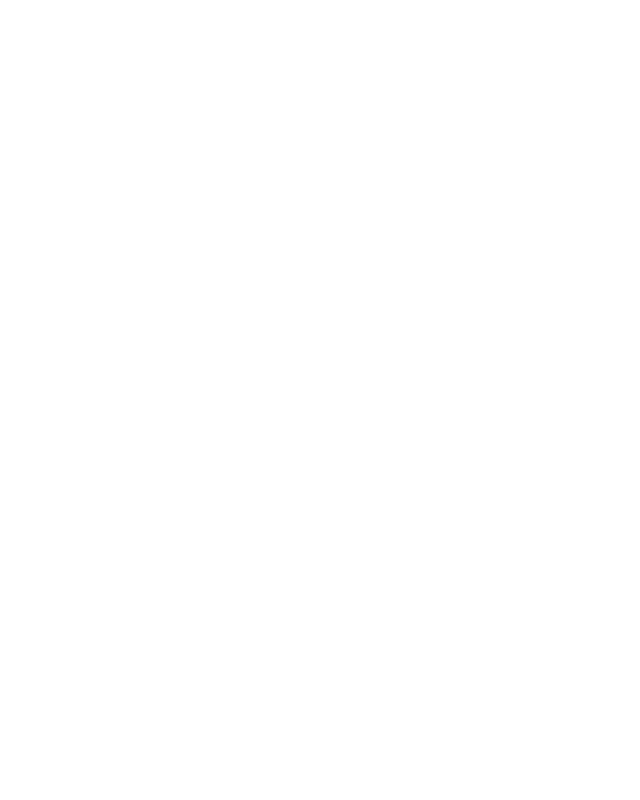
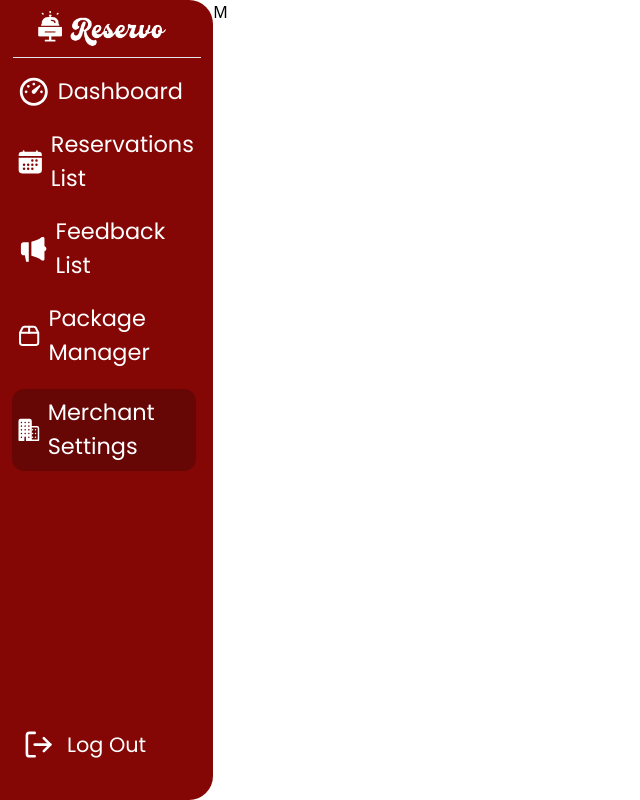
Before and after one commit to EXEcuted-tech/reservo-web, a React (Create React App) app: page /merchsettings in a window 1280 px wide. Before the commit this address had no page. Shown: the whole page, without its empty margins (0-640 px from the left). Built offline with nearby package versions, Linux system fonts and the light colour scheme.

Commit message:
[update] Layout and routes

```diff
--- a/src/App.tsx
+++ b/src/App.tsx
@@ -18,6 +18,8 @@
 import AdminDashboard from './pages/admin/dashboard/dashBoard';
 import MerchantReview from './pages/admin/review/merchantReview';
 import AccountList from './pages/admin/accountlist/accountList';
+import MerchSettings from './pages/merchant/settings/merchSettings';
+import FeedbackList from './pages/merchant/feedbackList/feedbackList';
 
 function App() {
   return (
@@ -41,7 +43,9 @@
           <Route element={<MerchantLayout />}>
             <Route path="/merchdash" element={<MerchDashboard />}/>
             <Route path="/reservationlist" element={<ReserveList />}/>
+            <Route path="/feedbacklist" element={<FeedbackList />}/>
             <Route path="/packagemanager" element={<PackageManager />}/>
+            <Route path="/merchsettings" element={<MerchSettings />}/>
             {/* Insert your page here */}
           </Route>
           <Route element={<AdminLayout />}>
--- /dev/null
+++ b/src/components/headers/MerchAdHeader.tsx
@@ -0,0 +1,25 @@
+import React from 'react';
+import { IconType } from 'react-icons/lib';
+import { BiSolidUserCircle } from 'react-icons/bi';
+
+interface MerchAdHeaderProps {
+  icon: IconType; // React icon component type
+  title: string;
+}
+
+const MerchAdHeader: React.FC<MerchAdHeaderProps> = ({ icon: Icon, title }) => {
+  return (
+    <div className='font-poppins flex items-center w-[100%] h-[5vh] py-[3%]'>
+        <div className='flex items-center w-[85%] ml-[2%]'>
+            <Icon className='mr-[1%] text-[3em] mt-[0.5%]' />
+            <h1 className='font-medium text-[2.2em]'>{title}</h1>
+        </div>
+        <div className='flex items-center w-[15%]'>
+            <BiSolidUserCircle className='text-black text-[2.5em] mr-[2%]'/>
+            <p className='text-[1.1em]'>Kathea Mari</p>
+        </div>
+    </div>
+  );
+};
+
+export default MerchAdHeader;
--- a/src/components/headers/UserHeader.tsx
+++ b/src/components/headers/UserHeader.tsx
@@ -1,11 +1,27 @@
-import React,{useState } from 'react'
+import React,{useState,useEffect} from 'react'
 import logo from '../../assets/temp-logo-2.png'
 import {BiSolidUserCircle} from 'react-icons/bi'
 import {AiOutlineDown} from 'react-icons/ai'
 import {RiLoginCircleFill} from 'react-icons/ri'
+import {useNavigate} from 'react-router-dom';
 
 const UserHeader = () => {
   const [showMenu,setShowMenu] = useState(false);
+
+  const [urlPart, setUrlPart] = useState('');
+
+  const navigate = useNavigate();
+
+  useEffect(() => {
+    const pathParts = window.location.pathname.split('/');
+    if (pathParts.length >= 2) {
+      setUrlPart(pathParts[1]);
+    }
+  }, [window.location.pathname]);
+
+  const handleMenuItemClick = (path:string, status:boolean) => {
+    navigate(path);
+  };
 
   return (
     <div className='font-poppins flex bg-white text-white h-[6rem]'>
@@ -15,9 +31,15 @@
         <div className='w-[30%] flex items-center'>
           <nav>
             <ul className='flex text-[1.2em] text-black'>
-              <li className='mr-28 hover:text-[#DD2803] cursor-pointer hover:animate-zoom-in-end'>Home</li>
-              <li className='mr-28 hover:text-[#DD2803] cursor-pointer hover:animate-zoom-in-end'>About Us</li>
-              <li className='hover:text-[#DD2803] cursor-pointer hover:animate-zoom-in-end'>Eatery Choices</li>
+              <li className={`mr-28 hover:text-[#DD2803] cursor-pointer hover:animate-zoom-in-end
+                              ${urlPart === '' ? 'text-[#DD2803]' : ''}`}
+                onClick={()=>{navigate('/')}}>Home</li>
+              <li className={`mr-28 hover:text-[#DD2803] cursor-pointer hover:animate-zoom-in-end
+                            ${urlPart === 'about' ? 'text-[#DD2803]' : ''}`}
+                onClick={()=>{navigate('/about')}}>About Us</li>
+              <li className={`hover:text-[#DD2803] cursor-pointer hover:animate-zoom-in-end
+                            ${urlPart === '/eaterychoice' ? 'text-[#DD2803]' : ''}`}
+                onClick={()=>{navigate('/eaterychoice')}}>Eatery Choices</li>
             </ul>
           </nav>
         </div>
--- /dev/null
+++ b/src/components/sidebar/AdminSide.tsx
@@ -0,0 +1,51 @@
+import React,{useState,useEffect} from 'react'
+import {useNavigate} from 'react-router-dom';
+import logo from '../../assets/temp-logo-2w.png'
+import {RiDashboard3Line} from 'react-icons/ri'
+import {MdAccountBox, MdRateReview} from 'react-icons/md'
+import { FiLogOut } from 'react-icons/fi';
+
+
+const AdminSide = () => {
+    const [urlPart, setUrlPart] = useState('');
+
+    const navigate = useNavigate();
+
+    useEffect(() => {
+      const pathParts = window.location.pathname.split('/');
+      if (pathParts.length >= 2) {
+        setUrlPart(pathParts[1]);
+      }
+    }, [window.location.pathname]);
+
+    return (
+      <div className='font-poppins'>
+          <div className='text-center'>
+              <img src={logo} alt='Reservo Logo' className='mx-[18%] my-[5%] w-[60%]'/>
+          </div>
+          <hr className='mx-[6%]'/>
+          <div className='text-white mx-[8%] my-[8%]'>
+              <ul>
+                  <li className={`flex items-center text-[1.4em] mb-[11%] hover:bg-[#660605] hover:px-[3%] hover:py-[4%] hover:ml-[-3%] hover:rounded-xl
+                      hover:cursor-pointer hover:animate-small-fade-in-down hover:mb-[3%] ${urlPart === 'admindash' ? 'bg-[#660605] px-[3%] py-[4%] ml-[-3%] rounded-xl mb-[3%]' : ''}`}
+                      onClick={()=>{ navigate('/admindash')}}>
+                      <RiDashboard3Line className='mr-[4%] text-[1.5em] '/> Dashboard</li>
+                  <li className={`flex items-center text-[1.4em] mb-[11%] hover:bg-[#660605] hover:px-[3%] hover:py-[4%] hover:ml-[-3%] hover:rounded-xl
+                      hover:cursor-pointer hover:animate-small-fade-in-down hover:mb-[3%] ${urlPart === 'accountlist' ? 'bg-[#660605] px-[3%] py-[4%] ml-[-3%] rounded-xl mb-[3%]' : ''}`}
+                      onClick={()=>{navigate('/accountlist')}}>
+                      <MdAccountBox className='mr-[4%] text-[1.5em]'/> Accounts List</li>
+                  <li className={`flex items-center text-[1.4em] mb-[11%] hover:bg-[#660605] hover:px-[3%] hover:py-[4%] hover:ml-[-3%] hover:rounded-xl
+                      hover:cursor-pointer hover:animate-small-fade-in-down hover:mb-[3%] ${urlPart === 'review' ? 'bg-[#660605] px-[3%] py-[4%] ml-[-3%] rounded-xl mb-[3%]' : ''}`}
+                      onClick={()=>{navigate('/review')}}>
+                      <MdRateReview className='mr-[4%] text-[1.5em]'/> Merchant Manager</li>
+              </ul>
+          </div>
+          <div className='fixed bottom-[5%] ml-[1.8%] w-full'
+              onClick={()=>{navigate('/logout')}}>
+              <p className='flex items-center text-[1.3em] text-white hover:text-[#D9D9D9] hover:cursor-pointer'><FiLogOut className='mr-[1%] text-[1.5em]'/> Log Out</p>
+          </div>
+      </div>
+    )
+}
+
+export default AdminSide
--- a/src/components/sidebar/MerchantSide.tsx
+++ b/src/components/sidebar/MerchantSide.tsx
@@ -1,4 +1,5 @@
-import React,{useState} from 'react'
+import React,{useState,useEffect} from 'react'
+import {useNavigate} from 'react-router-dom';
 import colors from '../../common/colors'
 import logo from '../../assets/temp-logo-2w.png'
 import {RiDashboard3Line,RiMegaphoneFill} from 'react-icons/ri'
@@ -8,13 +9,21 @@
 
 const MerchantSide = () => {
   const [showMore,setShowMore] = useState(false)
-  const [selectAllBook,setSelectAllBook] = useState(false)
-  const [selectUpcoming,setSelectUpcoming] = useState(false)
-  const [selectFinished,setSelectFinished] = useState(false)
-  const [selectDash,setSelectDash] = useState(false)
-  const [selectFeed,setSelectFeed] = useState(false)
-  const [selectPack,setSelectPack] = useState(false)
-  const [selectSettings,setSelectSettings] = useState(false)
+  const [urlPart, setUrlPart] = useState('');
+
+  const navigate = useNavigate();
+
+  useEffect(() => {
+    const pathParts = window.location.pathname.split('/');
+    if (pathParts.length >= 2) {
+      setUrlPart(pathParts[1]);
+    }
+  }, [window.location.pathname]);
+
+  const handleMenuItemClick = (path:string, status:boolean) => {
+    navigate(path);
+    setShowMore(status);
+  };
 
   return (
     <div className='font-poppins'>
@@ -24,37 +33,39 @@
         <hr className='mx-[6%]'/>
         <div className='text-white mx-[8%] my-[8%]'>
             <ul>
-                <li className='flex items-center text-[1.4em] mb-[11%] hover:bg-[#660605] hover:px-[3%] hover:py-[4%] hover:ml-[-3%] hover:rounded-xl
-                    hover:cursor-pointer hover:animate-small-fade-in-down hover:mb-[3%]'
-                    onClick={()=>{setShowMore(false)}}>
+                <li className={`flex items-center text-[1.4em] mb-[11%] hover:bg-[#660605] hover:px-[3%] hover:py-[4%] hover:ml-[-3%] hover:rounded-xl
+                    hover:cursor-pointer hover:animate-small-fade-in-down hover:mb-[3%] ${urlPart === 'merchdash' ? 'bg-[#660605] px-[3%] py-[4%] ml-[-3%] rounded-xl mb-[3%]' : ''}`}
+                    onClick={()=>{ handleMenuItemClick('/merchdash',false)}}>
                     <RiDashboard3Line className='mr-[4%] text-[1.5em] '/> Dashboard</li>
-                <li className={`flex items-center text-[1.4em] hover:cursor-pointer  ${showMore==false
+
+                <li className={`flex items-center text-[1.4em] hover:cursor-pointer  ${urlPart !== 'reservationlist' && showMore===false
                 ? 'mb-[11%] hover:mb-[3%] hover:bg-[#660605] hover:px-[3%] hover:py-[4%] hover:ml-[-3%] hover:rounded-xl hover:animate-small-fade-in-down '
                 : 'bg-[#660605] rounded-xl px-[3%] py-[4%] hover:mb-[0] ml-[-3%]'}`}
-                    onClick={()=>{setShowMore(!showMore)}}>
+                    onClick={()=>{handleMenuItemClick('/reservationlist',false)}}>
                     <IoCalendar className='mr-[4%] text-[1.5em]'/> Reservations List</li>
-                { showMore &&
+                { showMore || urlPart==='reservationlist'  &&
                    <ul className='text-white ml-[15%] mr-[5%] text-[1.2em] bg-[#912D2C] pl-[10%] py-[5%] rounded-b-2xl'>
                     <li className='my-[5%] hover:cursor-pointer hover:bg-[#660605] hover:ml-[-15%] hover:pl-[15%] hover:py-[1%]'>All Bookings</li>
                     <li className='mb-[5%] hover:cursor-pointer hover:bg-[#660605] hover:ml-[-15%] hover:pl-[15%] hover:py-[1%]'>Upcoming</li>
                     <li className='mb-[5%] hover:cursor-pointer hover:bg-[#660605] hover:ml-[-15%] hover:pl-[15%] hover:py-[1%]'>Finished</li>
                    </ul>
                 }
-                <li className='flex items-center text-[1.4em] mb-[11%] hover:bg-[#660605] hover:px-[3%] hover:py-[4%] hover:ml-[-3%] hover:rounded-xl
-                    hover:cursor-pointer hover:animate-small-fade-in-down hover:mb-[3%]'
-                    onClick={()=>{setShowMore(false)}}>
+                <li className={`flex items-center text-[1.4em] mb-[11%] hover:bg-[#660605] hover:px-[3%] hover:py-[4%] hover:ml-[-3%] hover:rounded-xl
+                    hover:cursor-pointer hover:animate-small-fade-in-down hover:mb-[3%] ${urlPart === 'feedbacklist' ? 'bg-[#660605] px-[3%] py-[4%] ml-[-3%] rounded-xl mb-[3%]' : ''}`}
+                    onClick={()=>{handleMenuItemClick('/feedbacklist',false)}}>
                     <RiMegaphoneFill className='mr-[4%] text-[1.5em]'/> Feedback List</li>
-                <li className='flex items-center text-[1.4em] mb-[11%] hover:bg-[#660605] hover:px-[3%] hover:py-[4%] hover:ml-[-3%] hover:rounded-xl
-                    hover:cursor-pointer hover:animate-small-fade-in-down hover:mb-[3%]'
-                    onClick={()=>{setShowMore(false)}}>
+                <li className={`flex items-center text-[1.4em] mb-[11%] hover:bg-[#660605] hover:px-[3%] hover:py-[4%] hover:ml-[-3%] hover:rounded-xl
+                    hover:cursor-pointer hover:animate-small-fade-in-down hover:mb-[3%] ${urlPart === 'packagemanager' ? 'bg-[#660605] px-[3%] py-[4%] ml-[-3%] rounded-xl mb-[3%]' : ''}`}
+                    onClick={()=>{handleMenuItemClick('/packagemanager',false)}}>
                     <LuPackage2 className='mr-[4%] text-[1.5em]'/> Package Manager</li>
-                <li className='flex items-center text-[1.4em] mb-[11%] hover:bg-[#660605] hover:px-[3%] hover:py-[4%] hover:ml-[-3%] hover:rounded-xl
-                    hover:cursor-pointer hover:animate-small-fade-in-down hover:mb-[3%]'
-                    onClick={()=>{setShowMore(false)}}>
+                <li className={`flex items-center text-[1.4em] mb-[11%] hover:bg-[#660605] hover:px-[3%] hover:py-[4%] hover:ml-[-3%] hover:rounded-xl
+                    hover:cursor-pointer hover:animate-small-fade-in-down hover:mb-[3%] ${urlPart === 'merchsettings' ? 'bg-[#660605] px-[3%] py-[4%] ml-[-3%] rounded-xl mb-[3%]' : ''}`}
+                    onClick={()=>{handleMenuItemClick('/merchsettings',false)}}>
                     <IoBusiness className='mr-[4%] text-[1.5em]'/> Merchant Settings</li>
             </ul>
         </div>
-        <div className='fixed bottom-[5%] ml-[1.8%] w-full'>
+        <div className='fixed bottom-[5%] ml-[1.8%] w-full'
+            onClick={()=>{navigate('/logout')}}>
             <p className='flex items-center text-[1.3em] text-white hover:text-[#D9D9D9] hover:cursor-pointer'><FiLogOut className='mr-[1%] text-[1.5em]'/> Log Out</p>
         </div>
     </div>
--- a/src/pages/merchant/dashboard/dashBoard.tsx
+++ b/src/pages/merchant/dashboard/dashBoard.tsx
@@ -1,8 +1,12 @@
 import React from 'react'
+import MerchAdHeader from '../../../components/headers/MerchAdHeader'
+import { RiDashboard3Line } from 'react-icons/ri';
 
 const MerchDashboard = () => {
   return (
-    <div>MerchDashboard</div>
+    <div className='w-[100%]'>
+      <MerchAdHeader icon={RiDashboard3Line} title="Dashboard"/>
+    </div>
   )
 }
 
--- /dev/null
+++ b/src/pages/merchant/feedbackList/feedbackList.tsx
@@ -0,0 +1,9 @@
+import React from 'react'
+
+const FeedbackList = () => {
+  return (
+    <div>F</div>
+  )
+}
+
+export default FeedbackList
--- /dev/null
+++ b/src/pages/merchant/settings/merchSettings.tsx
@@ -0,0 +1,9 @@
+import React from 'react'
+
+const MerchSettings = () => {
+  return (
+    <div>M</div>
+  )
+}
+
+export default MerchSettings
--- a/tailwind.config.js
+++ b/tailwind.config.js
@@ -19,7 +19,7 @@
         },
         'zoom-in': {
           '0%': {
-            opacity: '0',
+            opacity: '1',
             transform: 'scale(1)',
           },
           '50%': {
@@ -33,7 +33,7 @@
         },
         'zoom-in-end': {
           '0%': {
-            opacity: '0',
+            opacity: '1',
             transform: 'scale(1)',
           },
           '100%': {
```
Also changed, not shown: src/components/layout/AdminLayout.tsx (+6 -4 lines), src/api/server.js (added).
